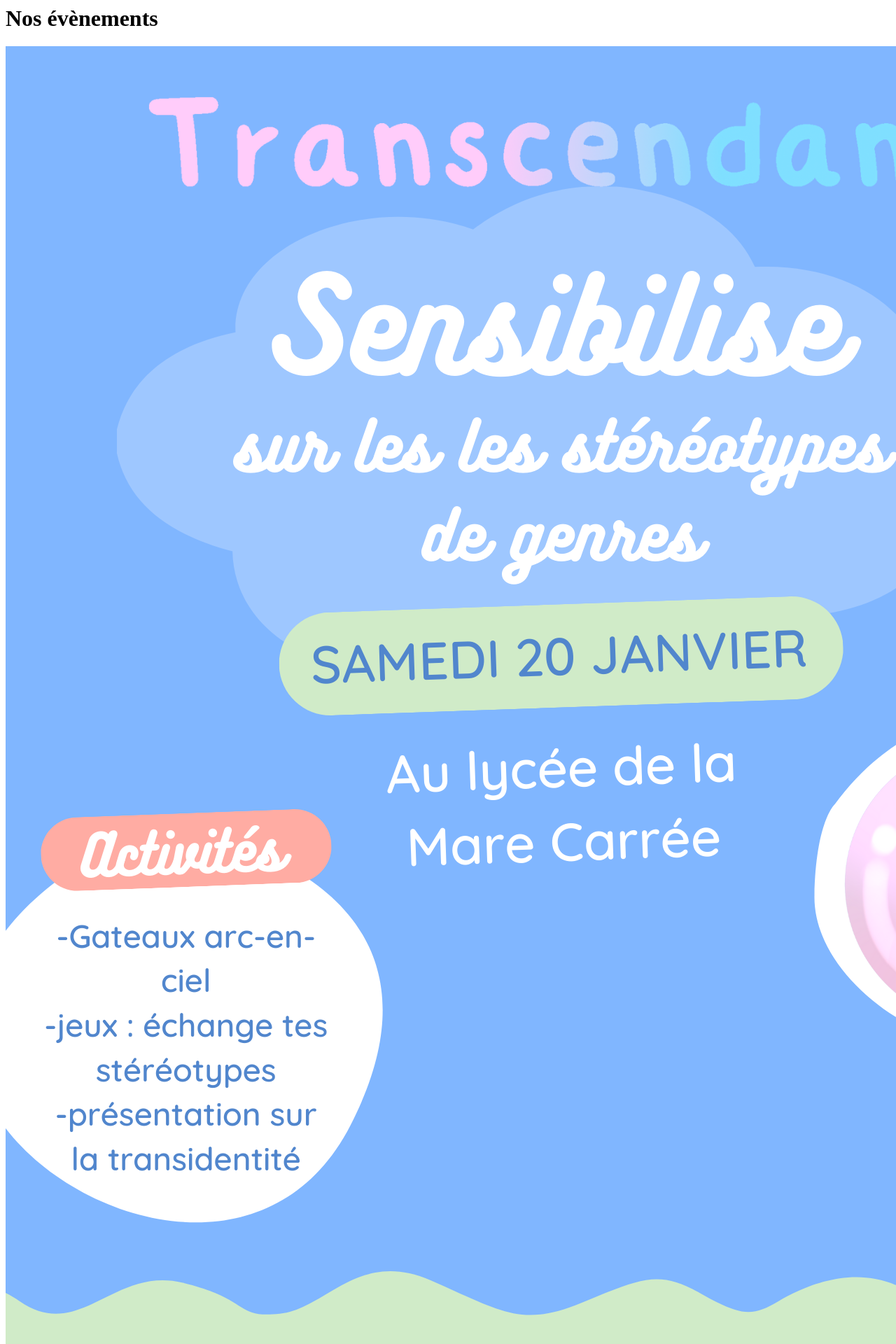
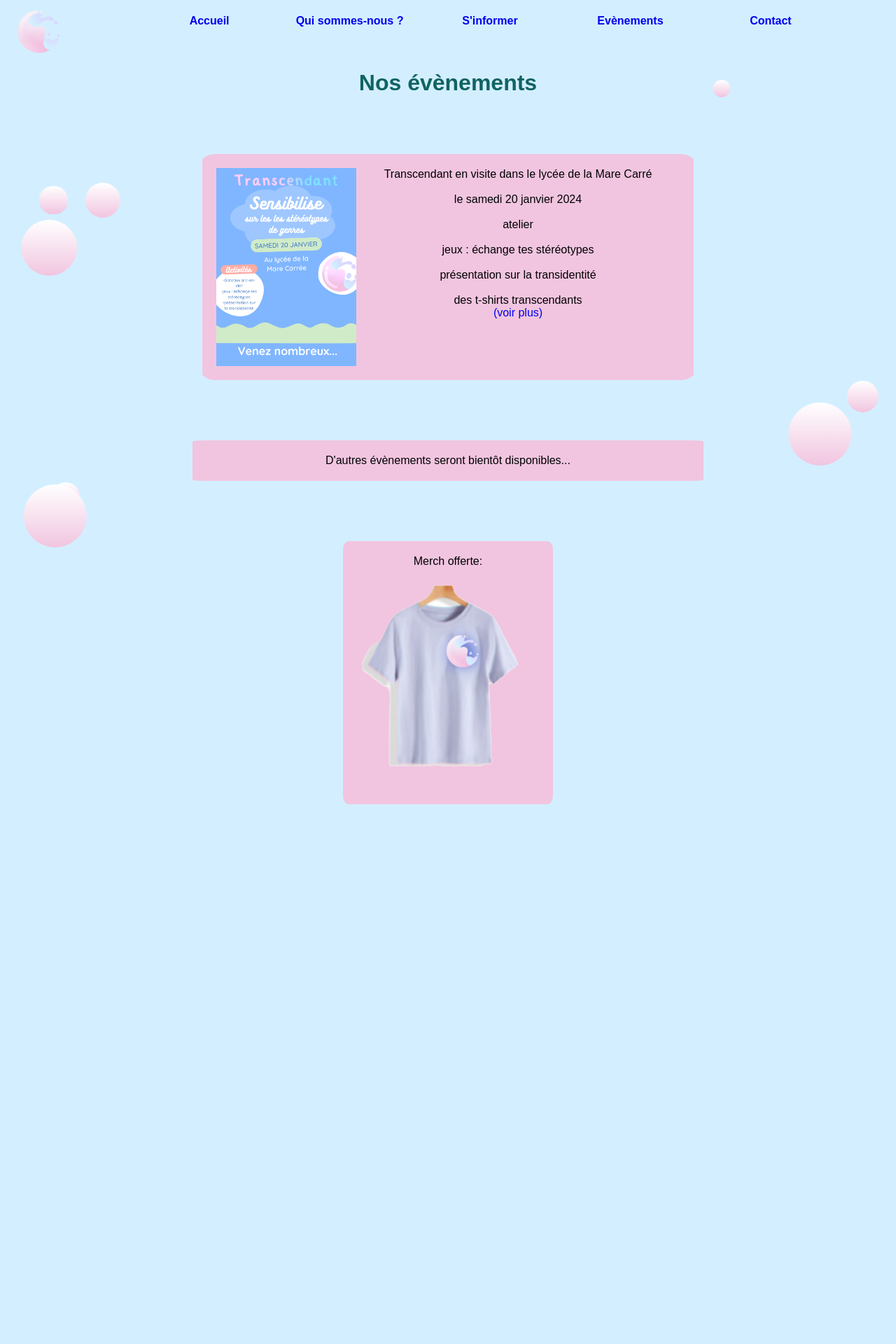
Before and after one commit to Floramvs/SAE, a PHP site: page /SAE/evenements.php in a window 1280 px wide; the page is wider, and only the part inside the window is pictured. Shown: the top 1920 px of that part at 70% size. After the commit the page ends 1149 px from the top of that part, so only its background shows below. Run offline with PHP 8.4, Linux system fonts and the light colour scheme; some web fonts are replaced.

Commit message:
Header (1ère version)

```diff
--- a/evenements.php
+++ b/evenements.php
@@ -1,4 +1,25 @@
-<main>
+<!DOCTYPE html>
+<html lang="en">
+<head>
+    <meta charset="UTF-8">
+    <meta name="viewport" content="width=device-width, initial-scale=1.0">
+    <title>Transcendant</title>
+    <link rel="stylesheet" href="public/css/evenements.css">
+</head>
+<body>
+<header>
+        <a href="http://localhost/SAE/SAE.php"><img id="logo" src="public/images/logo transcendant.png" alt="logo transcendant"></a>
+        <nav>
+            <ul>
+                <li><a id="accueil" href="accueil.php">Accueil</a></li>
+                <li><a id="membre" href="membres.php">Qui sommes-nous ?</a></li>
+                <li><a id="informer" href="informer.php">S'informer</a></li>
+                <li><a id="evenement" href="evenements.php">Evènements</a></li>
+                <li><a id="contact" href="contact.php">Contact</a></li>
+            </ul>
+        </nav>
+    </header>
+  <main>
       <H1>Nos évènements</H1>
       <section>
         <div class="carte">
--- a/public/css/evenements.css
+++ b/public/css/evenements.css
@@ -6,6 +6,29 @@
     box-sizing: border-box;
     text-align: center;
     font-family:Autour one, Arial, sans-serif;
+    text-decoration: none;
+}
+
+#logo{
+  width:120px;
+  padding:10px;
+  float:left;
+}
+
+header li{
+  display: inline-block;
+vertical-align: middle;
+width: 196px;
+font-weight: bold;
+padding: 21px;
+}
+header{
+  background-color: #d3eFFF;
+}
+
+li a:hover{
+  text-color:aqua;
+  transition-duration: 0.5s;
 }
 
 section{
```
Also changed, not shown: SAE.php (deleted, +0 -7 lines), app/view/common/header.php (+12 -3 lines), app/view/common/layout.php (deleted, +0 -7 lines), public/css/sae.css (+25 -0 lines), public/images/logo transcendant.png (added).
